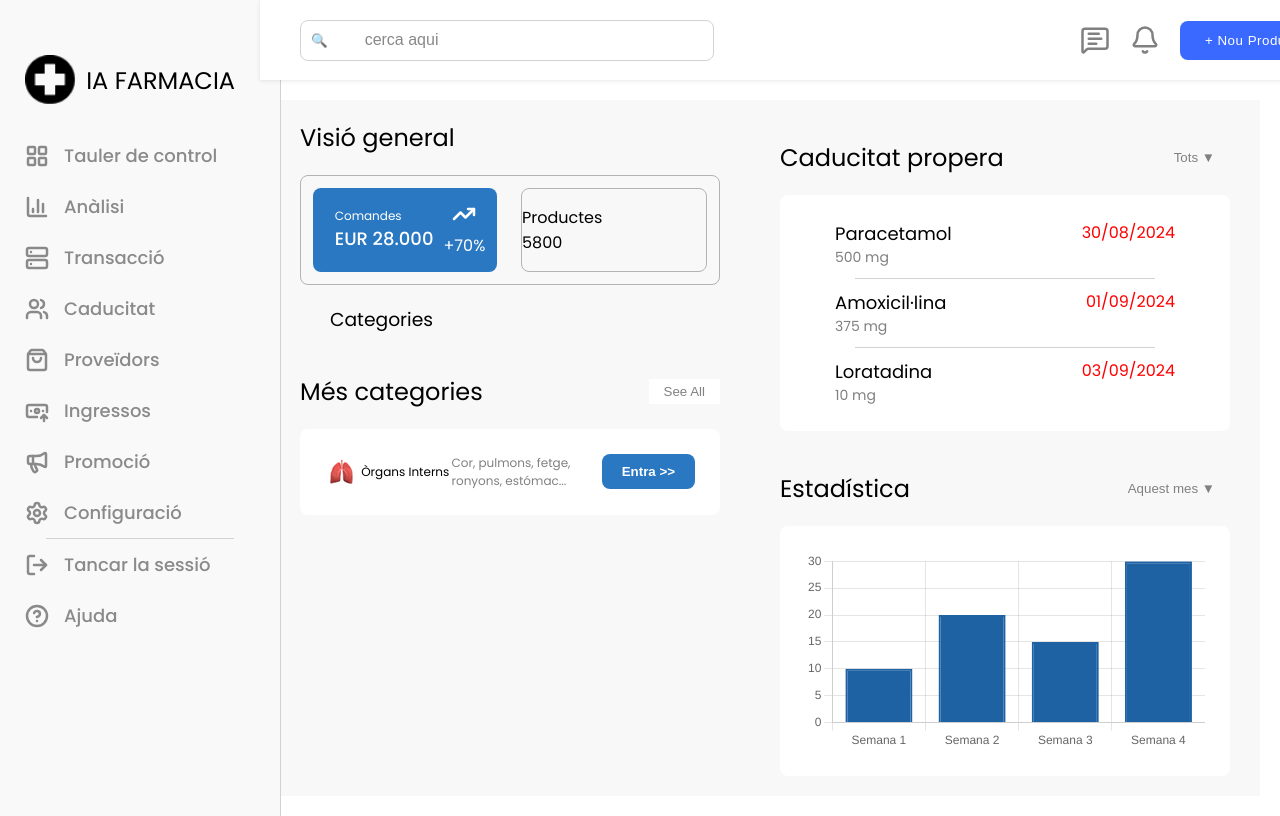
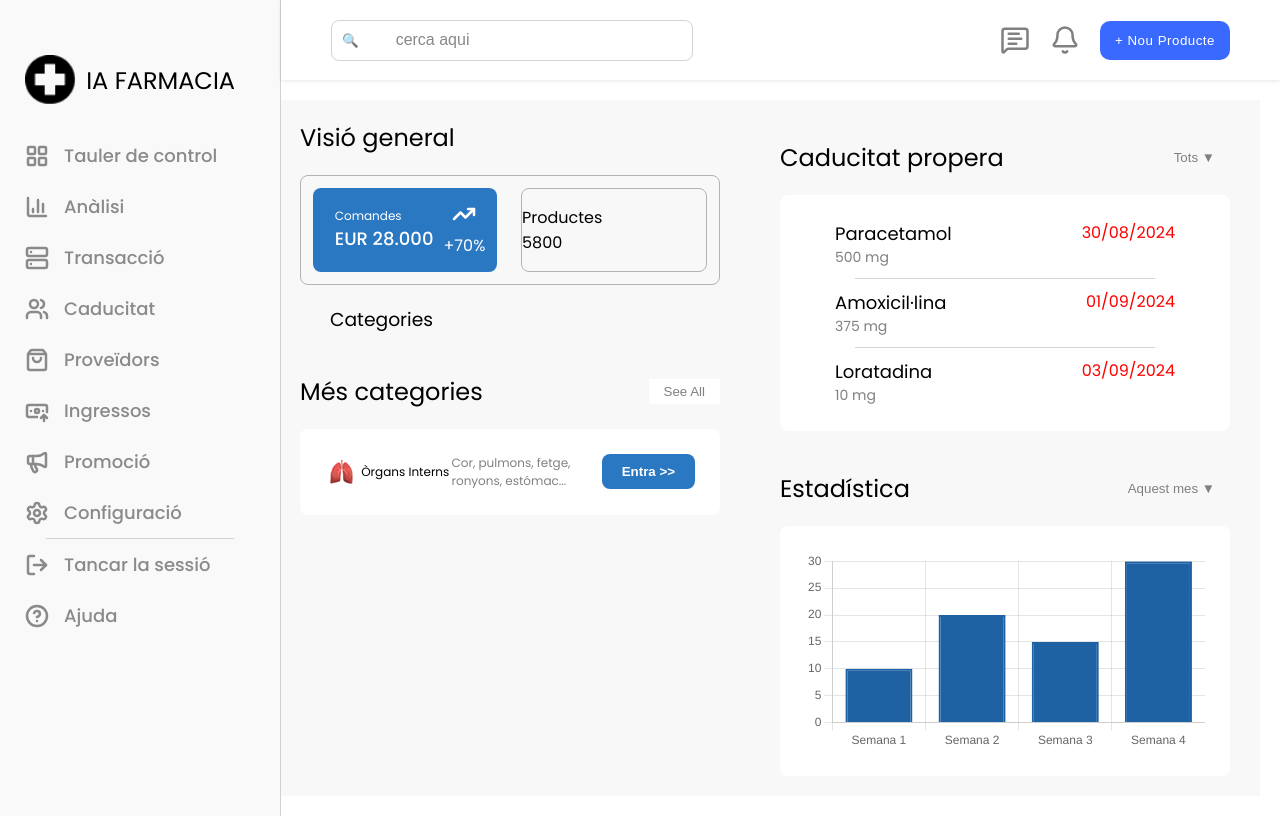
Before and after one commit to GavinCartier/pharmaceutical-ai, a Flask app: page / in a window 1280 px wide. Run offline with Flask 3, Linux system fonts and the light colour scheme.

Commit message:
Header css

```diff
--- a/static/css/header.css
+++ b/static/css/header.css
@@ -1,8 +1,8 @@
 .header {
     position: fixed;
     top: 0;
-    left: 260px; /* EXACTLY the width of the sidebar */
-    width: calc(100% - 250px);
+    left: 281px; /* EXACTLY the width of the sidebar */
+    width: calc(100% - 381px);
     height: 80px;
     background-color: white;
     z-index: 1001;
@@ -12,7 +12,7 @@
     justify-content: space-between;
     align-items: center;
 
-    padding: 0 40px;
+    padding: 0 50px;
     box-shadow: 0px 1px 4px rgba(0, 0, 0, 0.1);
 }
 
@@ -63,8 +63,8 @@
     color: white;
     font-weight: 200;
     letter-spacing: 0.5px;
-    padding: 12px 25px;
-    border-radius: 8px;
+    padding: 12px 15px;
+    border-radius: 10px;
     border: none;
     cursor: pointer;
 }
```
